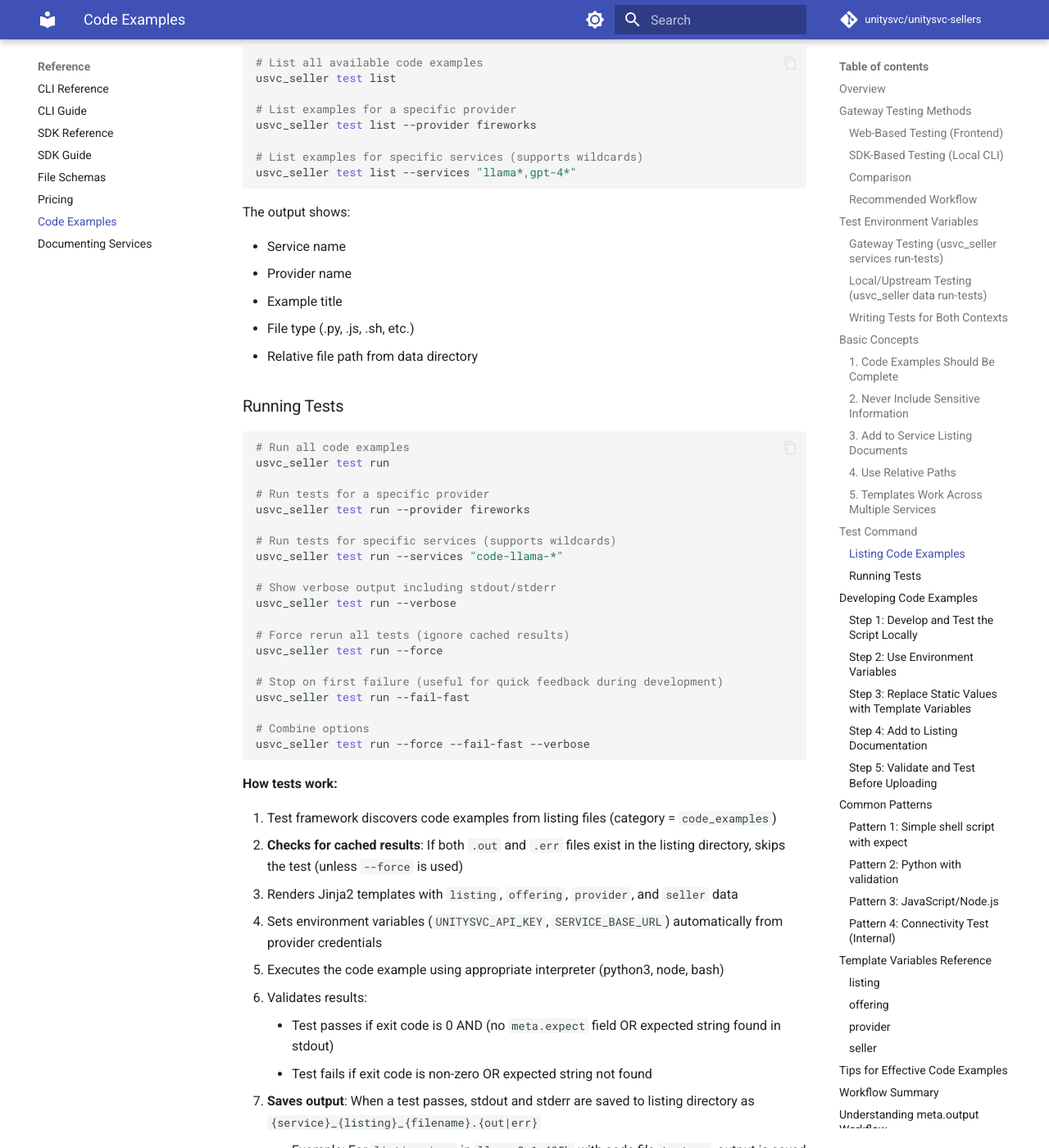
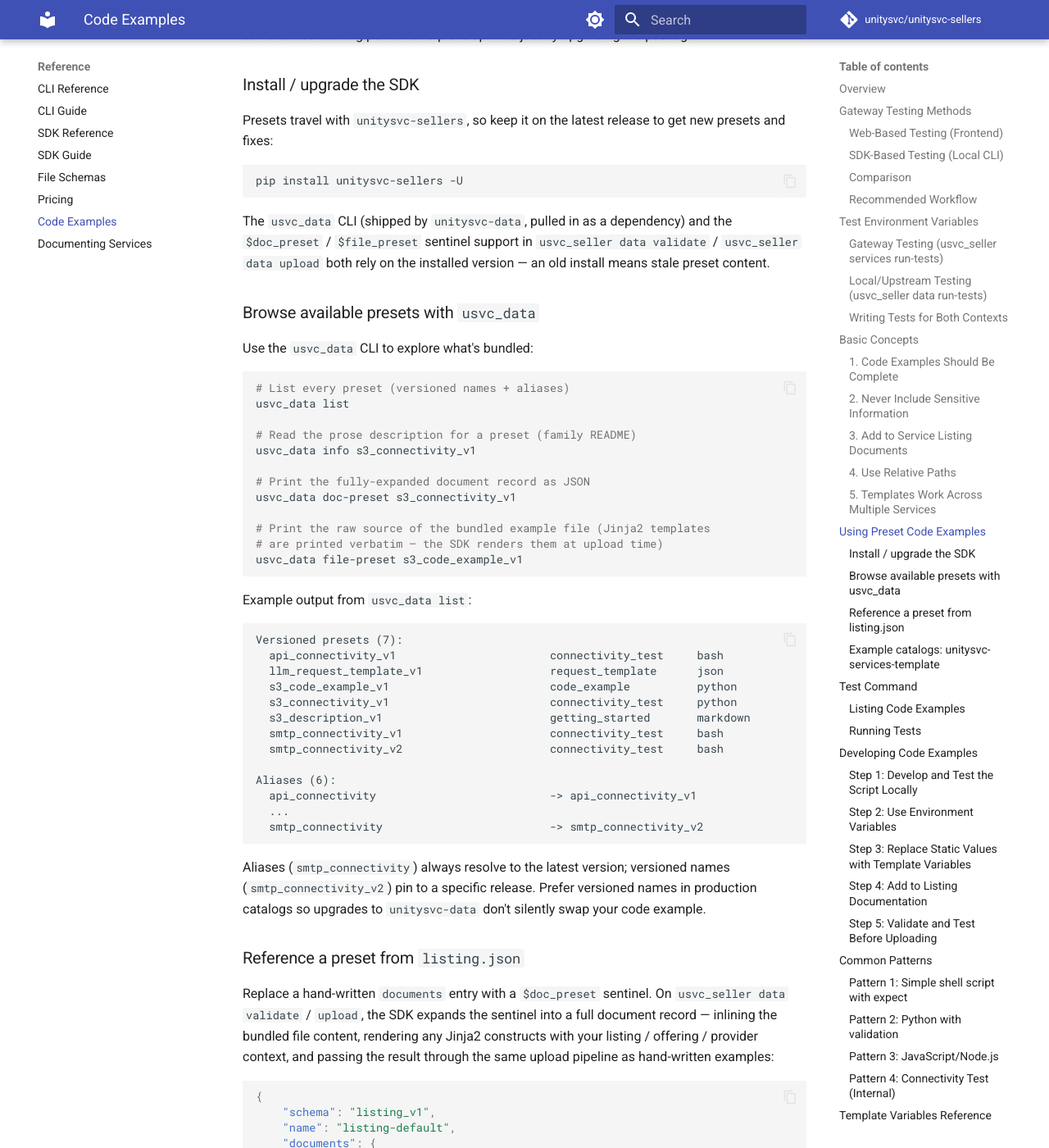
Before and after one commit to unitysvc/unitysvc-sellers, an MkDocs documentation site: the page built from docs/code-examples.md, in a window 1280 px wide and 1400 px high, scrolled down 9939 px. Shown: the whole window at 82% size. Built offline with MkDocs 1.6.1 and Material for MkDocs 9.7.7, drawn with Linux system fonts in a browser that asks for light colours; comment, search, counter and statistics services are not loaded; some of the changed text lies outside the part shown.

Commit message:
docs: document preset code examples ($doc_preset)
Add a "Using Preset Code Examples" section to docs/code-examples.md
covering install/upgrade of unitysvc-sellers, browsing bundled presets
with the usvc_data CLI, using $doc_preset / $file_preset sentinels in
listing.json, and pointing to unitysvc-services-template as the
canonical worked-example catalog.

Co-Authored-By: Claude Opus 4.7 (1M context) <noreply@anthropic.com>

````diff
--- a/docs/code-examples.md
+++ b/docs/code-examples.md
@@ -379,6 +379,101 @@ data/fireworks/
 -   **Type safety** - Variables validated during testing
 
 See [Template Variables Reference](#template-variables-reference) for complete list.
+
+## Using Preset Code Examples
+
+Instead of writing a code example from scratch, you can reference a **preset** bundled with the [`unitysvc-data`](https://pypi.org/project/unitysvc-data/) package. Presets are curated, version-pinned documents (code examples, connectivity tests, request templates, descriptions) maintained centrally so every seller gets the same tested starting point — and picks up fixes just by upgrading the package.
+
+### Install / upgrade the SDK
+
+Presets travel with `unitysvc-sellers`, so keep it on the latest release to get new presets and fixes:
+
+```bash
+pip install unitysvc-sellers -U
+```
+
+The `usvc_data` CLI (shipped by `unitysvc-data`, pulled in as a dependency) and the `$doc_preset` / `$file_preset` sentinel support in `usvc_seller data validate` / `usvc_seller data upload` both rely on the installed version — an old install means stale preset content.
+
+### Browse available presets with `usvc_data`
+
+Use the `usvc_data` CLI to explore what's bundled:
+
+```bash
+# List every preset (versioned names + aliases)
+usvc_data list
+
+# Read the prose description for a preset (family README)
+usvc_data info s3_connectivity_v1
+
+# Print the fully-expanded document record as JSON
+usvc_data doc-preset s3_connectivity_v1
+
+# Print the raw source of the bundled example file (Jinja2 templates
+# are printed verbatim — the SDK renders them at upload time)
+usvc_data file-preset s3_code_example_v1
+```
+
+Example output from `usvc_data list`:
+
+```
+Versioned presets (7):
+  api_connectivity_v1                       connectivity_test     bash
+  llm_request_template_v1                   request_template      json
+  s3_code_example_v1                        code_example          python
+  s3_connectivity_v1                        connectivity_test     python
+  s3_description_v1                         getting_started       markdown
+  smtp_connectivity_v1                      connectivity_test     bash
+  smtp_connectivity_v2                      connectivity_test     bash
+
+Aliases (6):
+  api_connectivity                          -> api_connectivity_v1
+  ...
+  smtp_connectivity                         -> smtp_connectivity_v2
+```
+
+Aliases (`smtp_connectivity`) always resolve to the latest version; versioned names (`smtp_connectivity_v2`) pin to a specific release. Prefer versioned names in production catalogs so upgrades to `unitysvc-data` don't silently swap your code example.
+
+### Reference a preset from `listing.json`
+
+Replace a hand-written `documents` entry with a `$doc_preset` sentinel. On `usvc_seller data validate` / `upload`, the SDK expands the sentinel into a full document record — inlining the bundled file content, rendering any Jinja2 constructs with your listing / offering / provider context, and passing the result through the same upload pipeline as hand-written examples:
+
+```json
+{
+    "schema": "listing_v1",
+    "name": "listing-default",
+    "documents": {
+        "Python code example": { "$doc_preset": "s3_code_example_v1" },
+        "Connectivity test":   { "$doc_preset": "s3_connectivity_v1" }
+    }
+}
+```
+
+Per-field overrides go inside `$with` — you may override `description`, `is_active`, `is_public`, and `meta`, but not `category`, `mime_type`, or `file_path` (those are tied to the bundled file):
+
+```json
+{
+    "Python code example": {
+        "$doc_preset": "s3_code_example_v1",
+        "$with": {
+            "description": "List objects in the acme-public bucket",
+            "meta": { "requirements": ["boto3>=1.34"] }
+        }
+    }
+}
+```
+
+Use `$file_preset` when you want just the raw file content (e.g. to inline a description into a different field) rather than a full document record.
+
+### Example catalogs: `unitysvc-services-template`
+
+The [`unitysvc-services-template`](https://github.com/unitysvc/unitysvc-services-template) repository is the canonical worked-example catalog. It shows:
+
+- How a seller catalog directory is laid out (`<provider>/services/<service>/listing.json`)
+- How real service listings are specified for different service types (S3, SMTP, LLM, generic HTTP APIs)
+- How to wire up preset code examples via `$doc_preset` — including when to use an alias vs. a versioned name, and how to override `meta` fields
+- How to mix preset-based documents with hand-written `.j2` templates in the same listing
+
+Clone it and run `usvc_seller data validate` / `usvc_seller test list` against the sample catalog to see the full pipeline end-to-end before adapting it to your own services.
 
 ## Test Command
 
````
